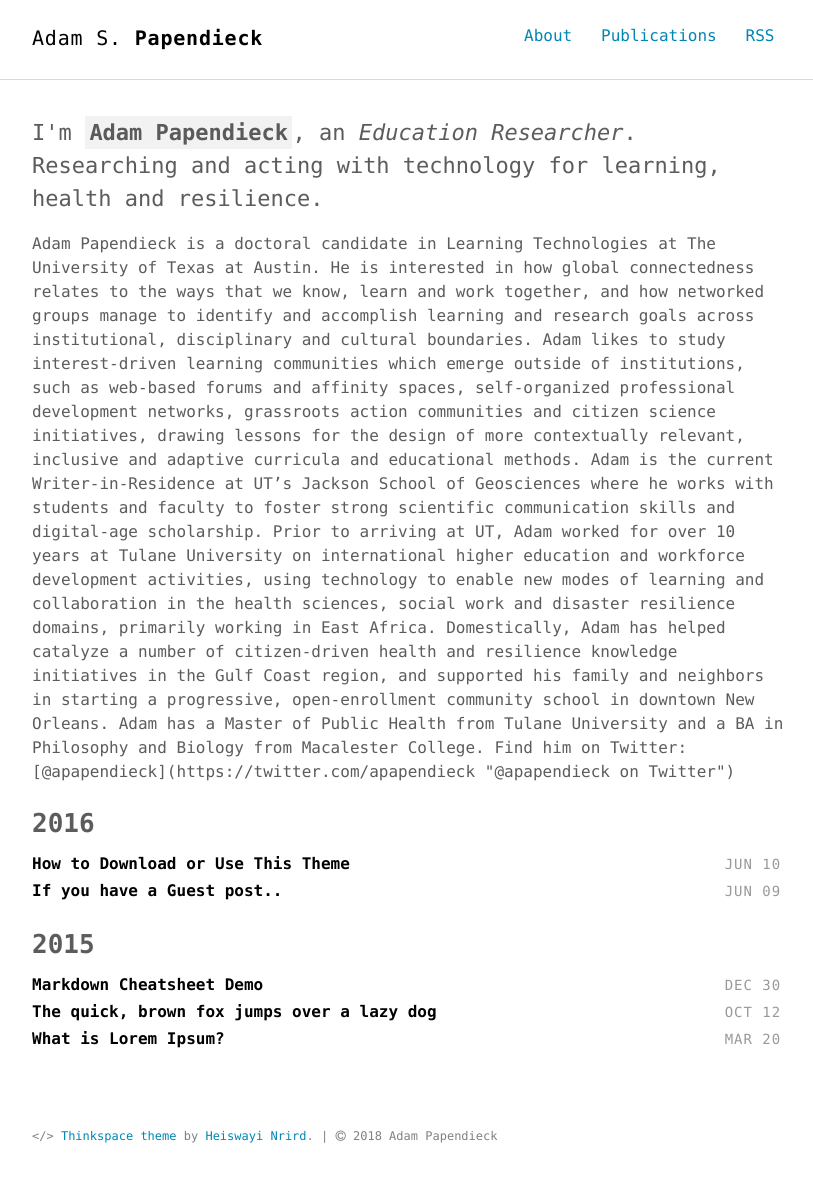
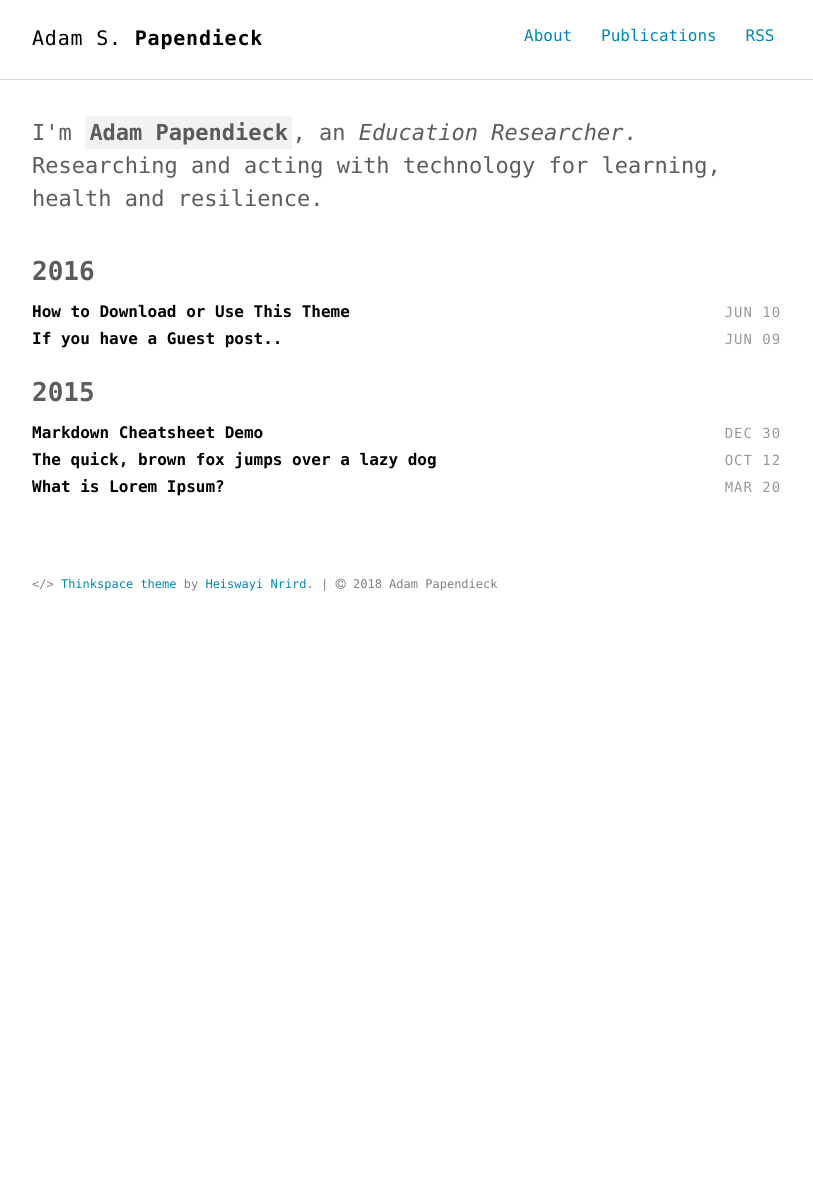
Before and after one commit to apapendieck/apapendieck.github.io, a Jekyll site: the page built from index.html, in a window 1280 px wide. Shown: the whole page, without its empty margins (232-1045 px from the left). Built offline with Jekyll 4.4.1, drawn with Linux system fonts in a browser that asks for light colours; after the commit the page ends 900 px from its top, so only the background shows below that.

Commit message:
Update intro.html

```diff
--- a/_includes/intro.html
+++ b/_includes/intro.html
@@ -2,12 +2,5 @@
   <div class="container">
     <p class="lead">I'm <strong class="author-name" itemprop="name">{{ site.author.name }}</strong>, an <em itemprop="jobTitle">{{ site.author.job }}</em>. <br>
     {{ site.author.bio }}</p>
-
-Adam Papendieck is a doctoral candidate in Learning Technologies at The University of Texas at Austin. He is interested in how global connectedness relates to the ways that we know, learn and work together, and how networked groups manage to identify and accomplish learning and research goals across institutional, disciplinary and cultural boundaries. Adam likes to study interest-driven learning communities which emerge outside of institutions, such as web-based forums and affinity spaces, self-organized professional development networks, grassroots action communities and citizen science initiatives, drawing lessons for the design of more contextually relevant, inclusive and adaptive curricula and educational methods.
-
-Adam is the current Writer-in-Residence at UT’s Jackson School of Geosciences where he works with students and faculty to foster strong scientific communication skills and digital-age scholarship. Prior to arriving at UT, Adam worked for over 10 years at Tulane University on international higher education and workforce development activities, using technology to enable new modes of learning and collaboration in the health sciences, social work and disaster resilience domains, primarily working in East Africa.  Domestically, Adam has helped catalyze a number of citizen-driven health and resilience knowledge initiatives in the Gulf Coast region, and supported his family and neighbors in starting a progressive, open-enrollment community school in downtown New Orleans.
-
-Adam has a Master of Public Health from Tulane University and a BA in Philosophy and Biology from Macalester College.  Find him on Twitter: [@apapendieck](https://twitter.com/apapendieck "@apapendieck on Twitter")
-
   </div>
 </section>
```
